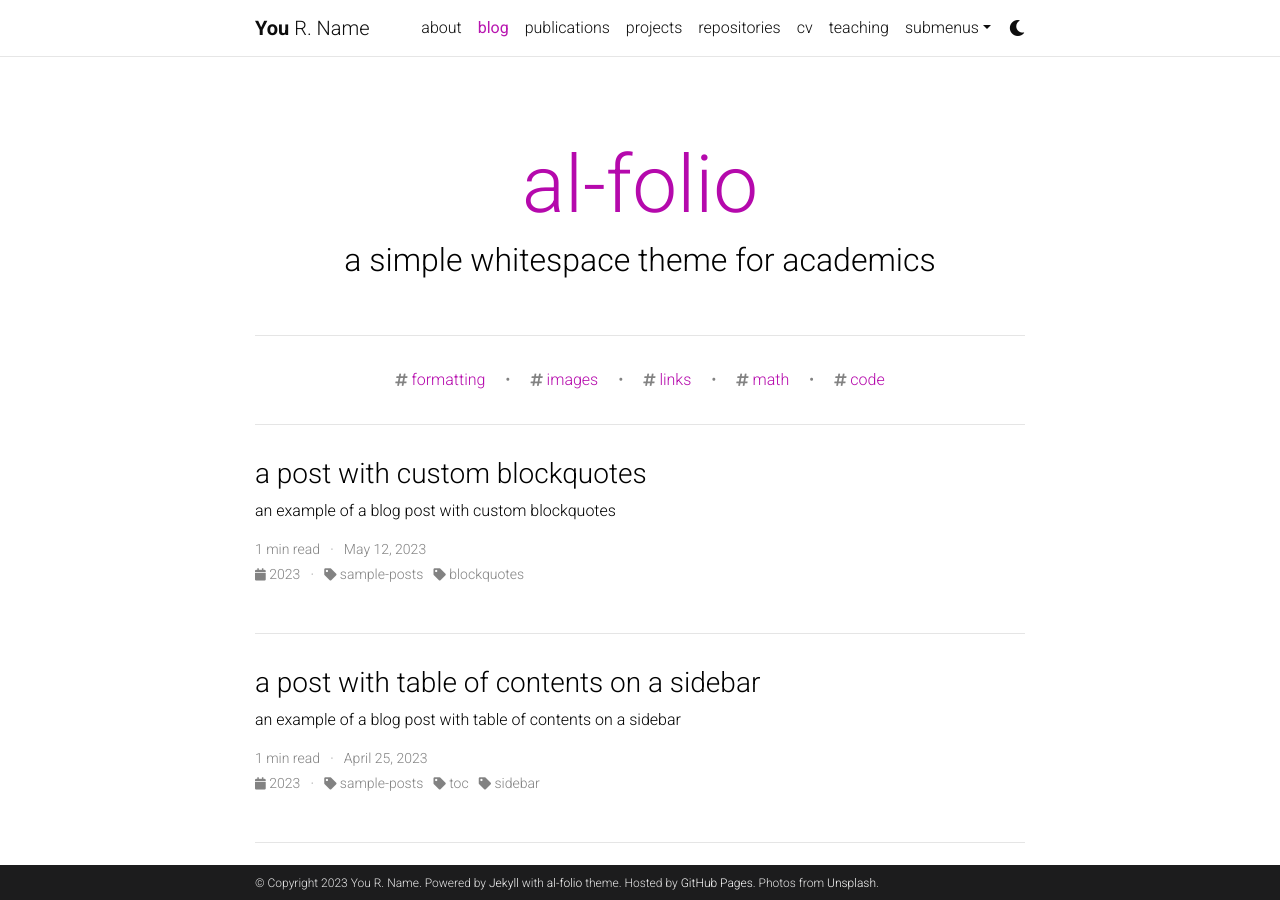
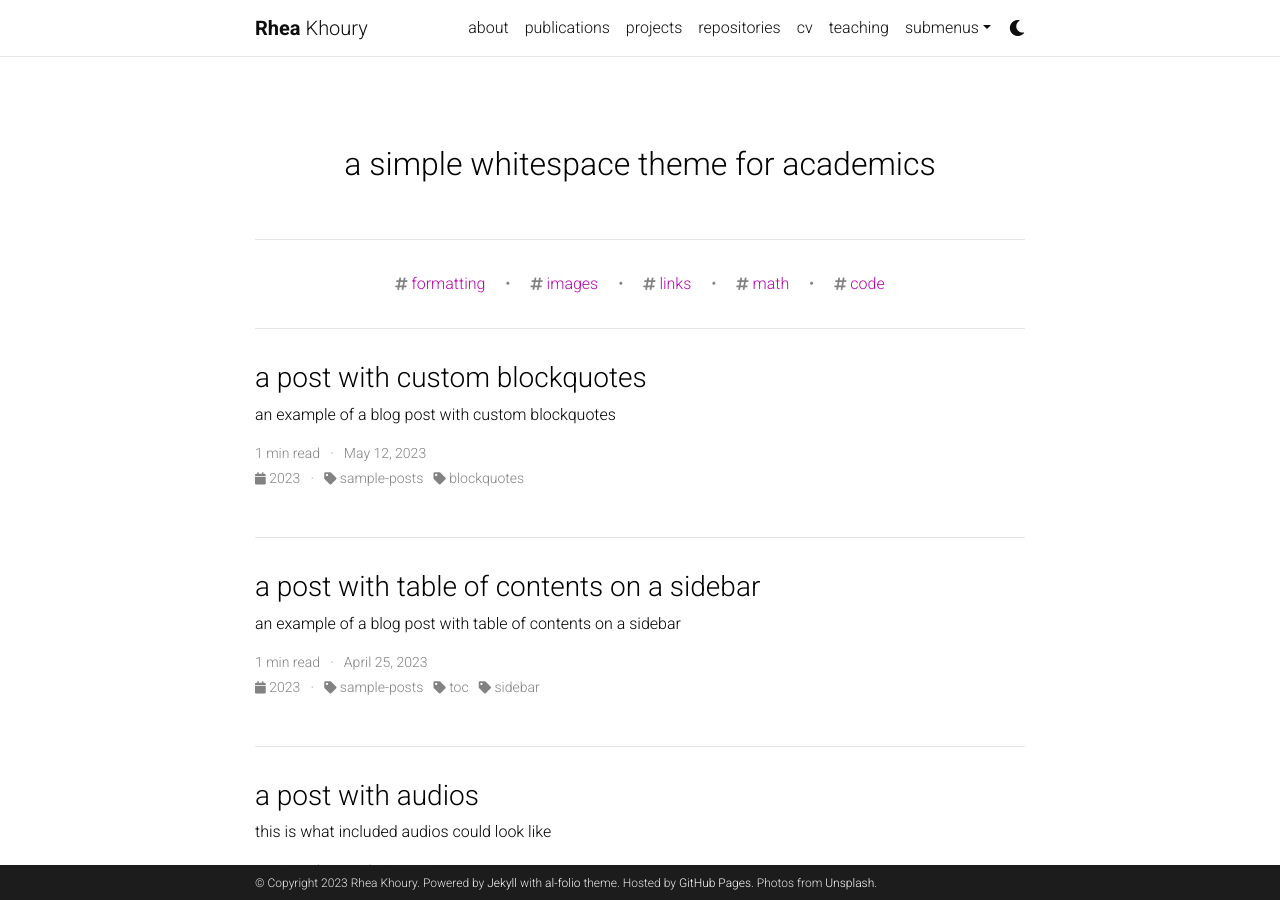
Before and after one commit to rkhoury18/rkhoury18.github.io, a Jekyll site: the page built from blog/index.html, in a window 1280 px wide and 900 px high. Built offline with Jekyll 4.4.1, drawn with Linux system fonts in a browser that asks for light colours; the list of posts is cut into pages by our own code; comment, search, counter and statistics services are not loaded; a style sheet for code colours, icons or effects is not loaded.

Commit message:
Update _config.yml

```diff
--- a/_config.yml
+++ b/_config.yml
@@ -3,10 +3,10 @@
 # -----------------------------------------------------------------------------
 
 title: blank # the website title (if blank, full name will be used instead)
-first_name: You
-middle_name: R.
-last_name: Name
-email: you@example.com
+first_name: Rhea
+middle_name:
+last_name: Khoury
+email: rheakhoury@yahoo.com
 description: > # the ">" symbol means to ignore newlines until "footer_text:"
   A simple, whitespace theme for academics. Based on [*folio](https://github.com/bogoli/-folio) design.
 footer_text: >
@@ -19,7 +19,7 @@ lang: en # the language of your site (for example: en, fr, cn, ru, etc.)
 icon: ⚛️  # the emoji used as the favicon (alternatively, provide image name in /assets/img/)
 
 url: https://rkhoury18.github.io # the base hostname & protocol for your site
-baseurl: # the subpath of your site, e.g. /blog/
+baseurl:  # the subpath of your site, e.g. /blog/
 last_updated: false # set to true if you want to display last updated in the footer
 impressum_path:  # set to path to include impressum link in the footer, use the same path as permalink in a page, helps to conform with EU GDPR
 
@@ -45,7 +45,7 @@ repo_trophies:
 # will use title and url fields
 # Take a look to https://github.com/jekyll/jekyll-feed for more customization
 
-rss_icon: true
+rss_icon: false
 
 # -----------------------------------------------------------------------------
 # Layout
@@ -71,11 +71,11 @@ og_image: # The site-wide (default for all links) Open Graph preview image
 # Social integration
 # -----------------------------------------------------------------------------
 
-github_username: # your GitHub user name
+github_username: rkhoury18 # your GitHub user name
 gitlab_username: # your GitLab user name
 twitter_username: # your Twitter handle
 mastodon_username: # your mastodon instance+username in the format instance.tld/@username
-linkedin_username: # your LinkedIn user name
+linkedin_username: Rhea Khoury # your LinkedIn user name
 telegram_username: # your Telegram user name
 scholar_userid: # your Google Scholar ID
 semanticscholar_id: # your Semantic Scholar ID
@@ -106,7 +106,7 @@ youtube_id: # your youtube channel id (youtube.com/@<youtube_id>)
 discord_id: # your discord id (18-digit unique numerical identifier)
 
 contact_note: >
-  You can even add a little note about which of these is the best way to reach you.
+
 
 # -----------------------------------------------------------------------------
 # Analytics and search engine verification
@@ -122,12 +122,12 @@ bing_site_verification:  # out your bing-site-verification ID (Bing Webmaster)
 # Blog
 # -----------------------------------------------------------------------------
 
-blog_name: al-folio # blog_name will be displayed in your blog page
-blog_nav_title: blog # your blog must have a title for it to be displayed in the nav bar
+blog_name:  # blog_name will be displayed in your blog page
+blog_nav_title:  # your blog must have a title for it to be displayed in the nav bar
 blog_description: a simple whitespace theme for academics
-permalink: /blog/:year/:title/
+permalink:
 
-# Pagination
+#Pagination
 pagination:
   enabled: true
 
```
